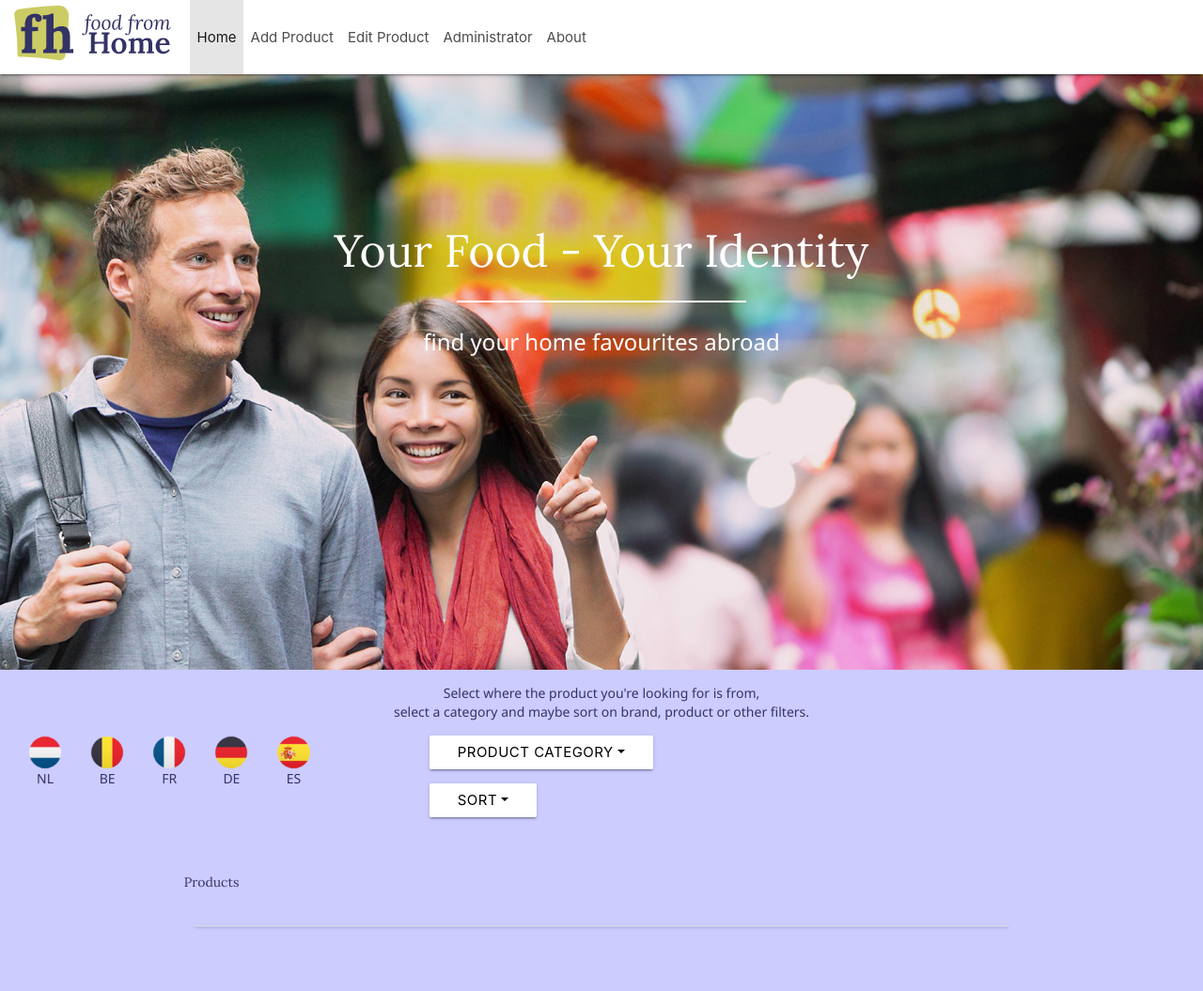
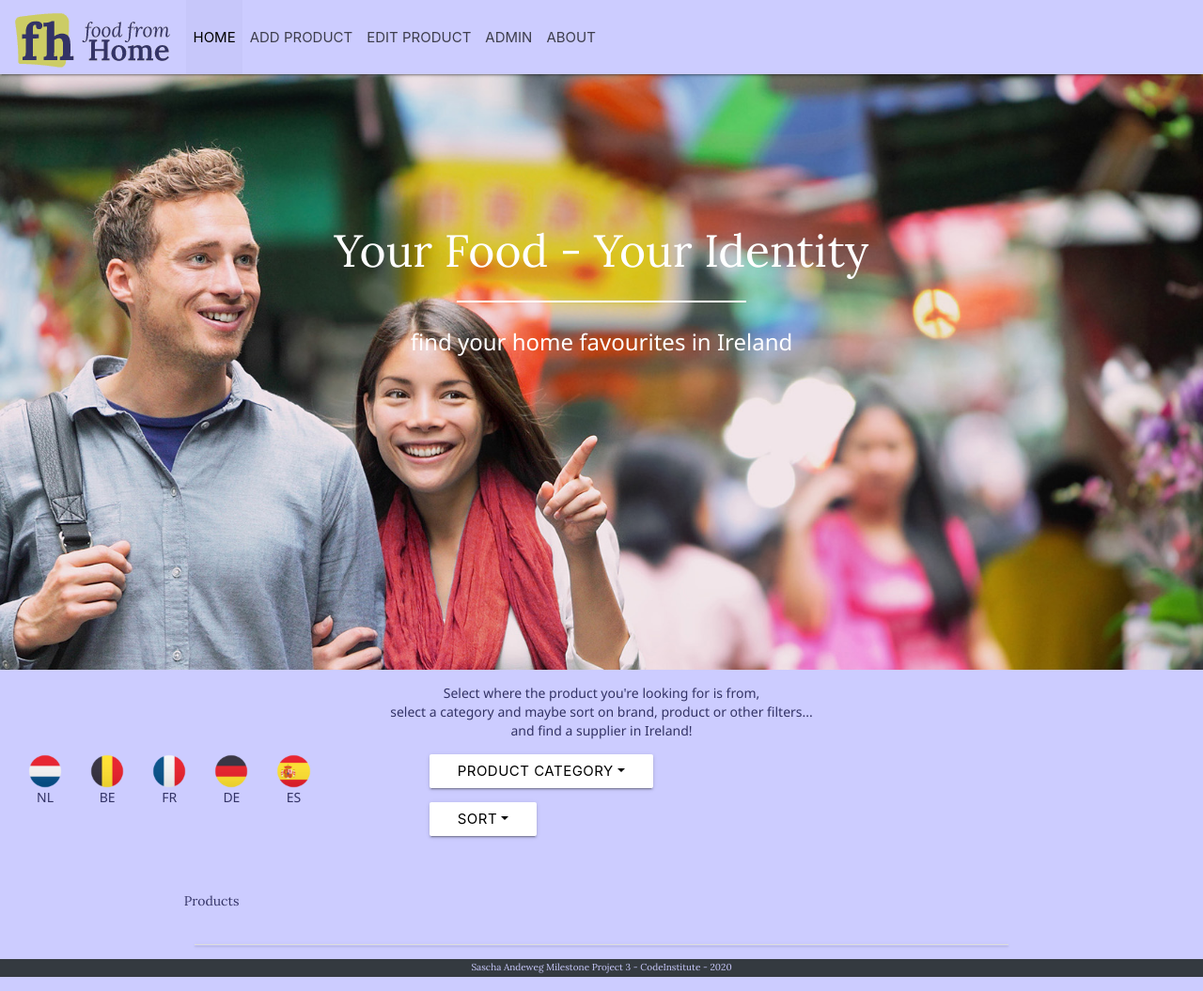
Before and after one commit to Andeweg01/MS3-FoodFromHome, a Flask app: page / in a window 1280 px wide. Shown: the whole page at 94% size. Before the commit the page ends 988 px from the top, so only its background shows below. Run offline with Flask 2, Linux system fonts and the light colour scheme; data that the repository does not hold is empty; some libraries are stand-ins or nearby versions.

Commit message:
changes to logo, background colours in navigation and some text adjustments

```diff
--- a/static/css/style.css
+++ b/static/css/style.css
@@ -10,7 +10,17 @@ body {
     margin: 0;
 }
 
-/* --------------------------------------------Bootstrap edits */
+/* ----------------Bootstrap and Materialize edits */
+
+ul > a {
+	background-color: white;
+}
+
+a:hover {
+  color: #ccf;
+  background-color: transparent;
+  text-decoration: none;
+}
 
 .navbar {
     min-height: 79px !important;
@@ -29,11 +39,15 @@ body {
 }
 
 .bg-success {
-  background-color: #fff !important;
+  background-color: #ccf !important;
 }
 
 button:focus {
-	background-color: #fff;
+	background-color: #ccf;
+}
+
+.nav {
+	background-color: #ccf;
 }
 
 .navbar-light .navbar-nav .nav-link {
@@ -53,7 +67,12 @@ button:focus {
 .navbar-light .navbar-nav .active > .nav-link,
 .navbar-light .navbar-nav .nav-link.show,
 .navbar-light .navbar-nav .nav-link.active {
-  color: rgba(0, 0, 0, 0.9);
+  color: rgba(0, 0, 0);
+}
+
+.nav-link {
+	background-color: rgba(204, 204, 255, 0.8);
+	border-color: #ccf;
 }
 
 .jumbotron-fluid {
@@ -70,7 +89,7 @@ button:focus {
 }
 
 .bg-light {
-    background-color: #FFF !important;
+    background-color: #ccf !important;
 }
 
 .img-fluid {
@@ -78,8 +97,7 @@ button:focus {
     height: auto;
     }
 
-
-/* --------------------------------------------Colours */
+/* -------------------------------------Colours */
 
 .purple {
 	color: #CCF;
@@ -96,6 +114,11 @@ button:focus {
 .white {
 	color: white;
 }
+
+.transparant {
+	background-color: transparent;
+}
+
 
 /* --------------------------------------------Typography */
 
@@ -136,11 +159,6 @@ p {
 	line-height: 20px;
 }
 
-.bold {
-	font-style: bold;
-	font-variant: bold;
-}
-
 blockquote {
 	font-family: Lora;
 	font-size: 21px;
@@ -150,9 +168,10 @@ blockquote {
 	line-height: 30px;
 }
 
-pre {
+.ftr-text {
 	font-family: Lora;
-	font-size: 13px;
+	color: #ccf;
+	font-size: 10px;
 	font-style: normal;
 	font-variant: normal;
 	font-weight: 400;
--- a/templates/base.html
+++ b/templates/base.html
@@ -20,15 +20,15 @@
 </head>
 <body>
 <header>
-  <nav class="navbar navbar-expand-lg navbar-light bg-light"> <a class="navbar-brand" href="{{url_for('get_products')}}"><img src="../static/img/FFH_logo.png" alt="Logo" class="center img-fluid mt-2"></a>
+  <nav class="navbar navbar-expand-lg navbar-light bg-light"><a class="navbar-brand" href="{{url_for('get_products')}}"><img src="../static/img/FFH_logo_bg_ccf.gif" alt="Logo" class="center img-fluid mt-1"></a>
     <button class="navbar-toggler" type="button" data-toggle="collapse" data-target="#navbarTogglerDemo02" aria-controls="navbarTogglerDemo02" aria-expanded="false" aria-label="Toggle navigation"> <span class="navbar-toggler-icon"></span> </button>
     <div class="collapse navbar-collapse" id="navbarTogglerDemo02">
       <ul class="navbar-nav mr-auto mt-2 mt-lg-0">
-        <li class="nav-item active"> <a class="nav-link" href="{{url_for('get_products')}}">Home <span class="sr-only">(current)</span></a> </li>
-        <li class="nav-item"> <a class="nav-link" href="{{url_for('add_product')}}">Add Product</a> </li>
-        <li class="nav-item"> <a class="nav-link" href="#">Edit Product</a> </li>
-        <li class="nav-item"> <a class="nav-link" href="{{url_for('get_categories')}}">Administrator</a> </li>
-        <li class="nav-item"> <a class="nav-link" href="#">About</a> </li>
+        <li class="nav-item active"> <a class="nav-link center-align" href="{{url_for('get_products')}}">HOME <span class="sr-only">(current)</span></a> </li>
+        <li class="nav-item"> <a class="nav-link center-align" href="{{url_for('add_product')}}">ADD PRODUCT</a> </li>
+        <li class="nav-item"> <a class="nav-link center-align" href="#">EDIT PRODUCT</a> </li>
+        <li class="nav-item"> <a class="nav-link center-align" href="{{url_for('get_categories')}}">ADMIN</a> </li>
+        <li class="nav-item"> <a class="nav-link center-align" href="#">ABOUT</a> </li>
       </ul>
     </div>
   </nav>
@@ -36,17 +36,24 @@
 <div class="jumbotron-fluid">
   <h1 class="white-text center-align">Your Food - Your Identity</h1>
 <hr class="solid">
-  <h2 class="white-text center-align">find your home favourites abroad</h2>
+  <h2 class="white-text center-align">find your home favourites in Ireland</h2>
 </div>
-	<p class="center-align mt-3 mx-15">Select where the product you're looking for is from,<br>select a category and maybe sort on brand, product or other filters.</p>
+<p class="center-align mt-3 mx-15">Select where the product you're looking for is from,<br>
+	  select a category and maybe sort on brand, product or other filters...<br>
+	and find a supplier in Ireland!</p>
 <div class="row mt-3">
   <div class="col-sm-12 col-md-4">
     <div class="row">
-      <div class="col-2"><a href="#"><img src="../static/img/flag-netherlands_-1.png" alt="flag-nl" class="rounded-circle img-fluid"></a><br><p align="center">NL</p></div>
-      <div class="col-2"><a href="#"><img src="../static/img/flag-belgium_-1.png" alt="flag-be" class="rounded-circle img-fluid"></a><br><p align="center">BE</p></div>
-      <div class="col-2"><a href="#"><img src="../static/img/flag-france_-1.png" alt="flag-fr" class="rounded-circle img-fluid"></a><br><p align="center">FR</p></div>
-      <div class="col-2"><a href="#"><img src="../static/img/flag-germany_-1.png" alt="flag-de" class="rounded-circle img-fluid"></a><br><p align="center">DE</p></div>
-      <div class="col-2"><a href="#"><img src="../static/img/flag-spain_-1.png" alt="flag-es" class="rounded-circle img-fluid"></a><br><p align="center">ES</p></div>
+      <div class="col-2 center-align"><a href="#"><img src="../static/img/flag-netherlands_-1.png" alt="flag-nl" class="rounded-circle img-fluid"></a><br>
+		  <p align="center">NL</p></div>
+      <div class="col-2 center-align"><a href="#"><img src="../static/img/flag-belgium_-1.png" alt="flag-be" class="rounded-circle img-fluid"></a><br>
+		  <p align="center">BE</p></div>
+      <div class="col-2 center-align"><a href="#"><img src="../static/img/flag-france_-1.png" alt="flag-fr" class="rounded-circle img-fluid"></a><br>
+		  <p align="center">FR</p></div>
+      <div class="col-2 center-align"><a href="#"><img src="../static/img/flag-germany_-1.png" alt="flag-de" class="rounded-circle img-fluid"></a><br>
+		  <p align="center">DE</p></div>
+      <div class="col-2 center-align"><a href="#"><img src="../static/img/flag-spain_-1.png" alt="flag-es" class="rounded-circle img-fluid"></a><br>
+		  <p align="center">ES</p></div>
     </div>
   </div>
   <div class="col-8">
@@ -69,7 +76,10 @@
 
 	<div class="container"> {% block content %} {% endblock %} </div>
 
-
+<footer class="footer mt-auto">
+	<div class="container-fluid bg-dark"><p class="ftr-text center-align">Sascha Andeweg Milestone Project 3 - CodeInstitute - 2020</p>
+		</div>
+</footer>
 
 <script src="https://cdnjs.cloudflare.com/ajax/libs/jquery/3.2.1/jquery.min.js"></script>
 <script src="https://cdnjs.cloudflare.com/ajax/libs/materialize/0.100.2/js/materialize.min.js"></script>
```
Also changed, not shown: static/img/FFH_logo_bg_ccf.gif (added).
